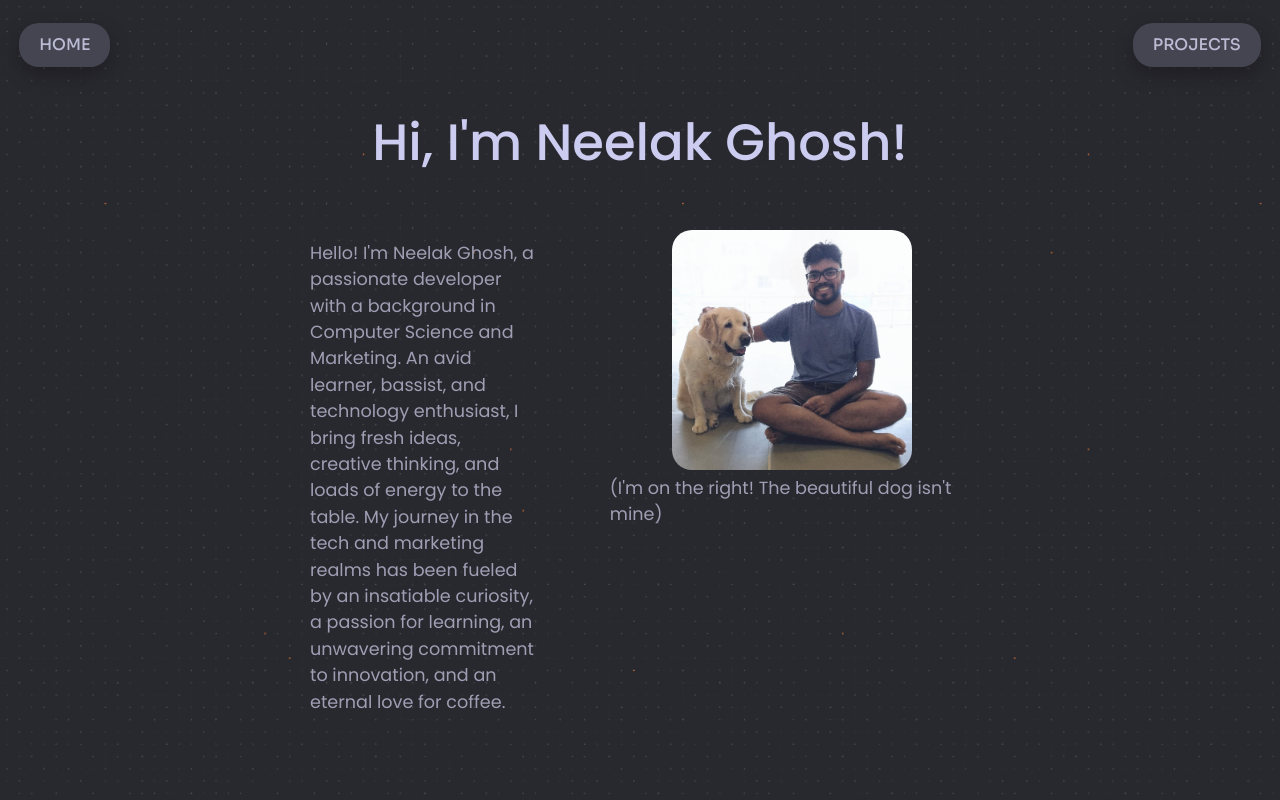
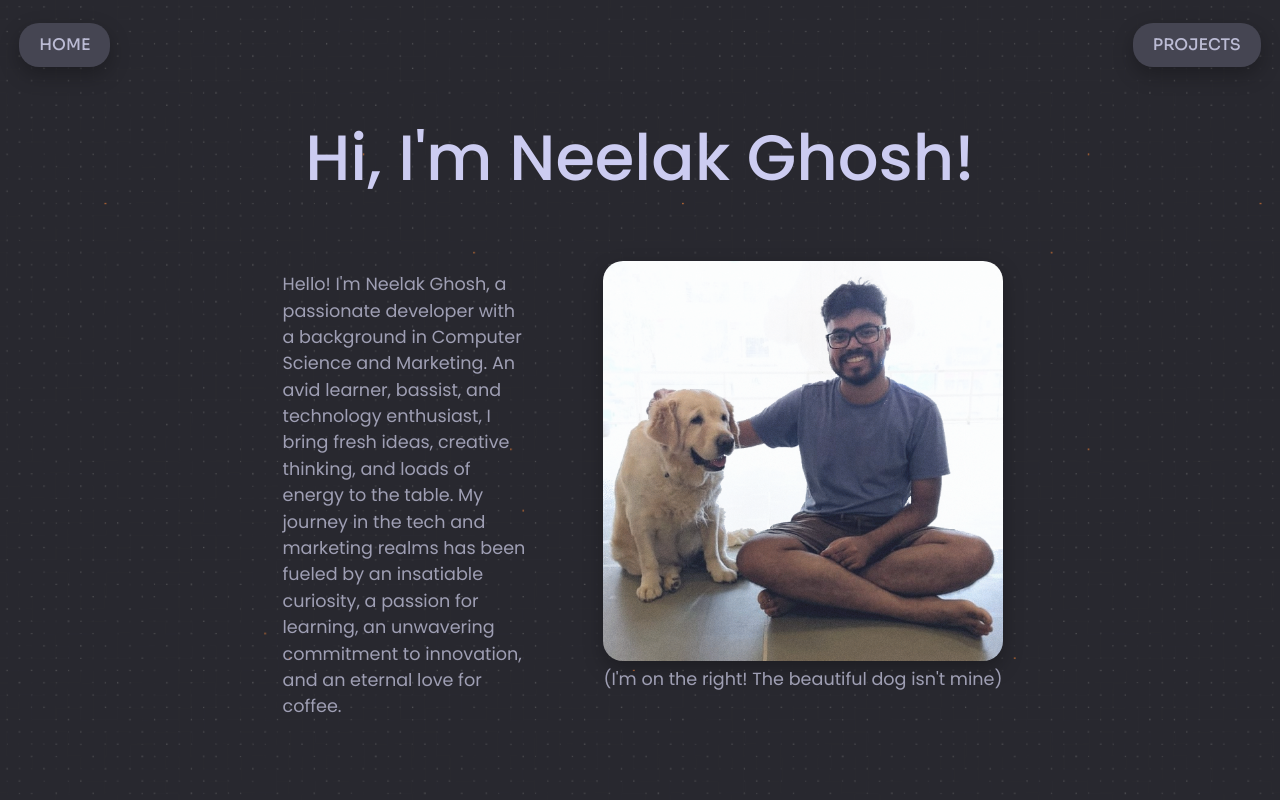
Before and after one commit to LiquidDazee/PortfolioWebsite, a React (Vite) app in the folder portfolio-site/: page /about in a window 1280 px wide. Built offline with nearby package versions, Linux system fonts and the light colour scheme.

Commit message:
Minor changes in home page and about page. Created ProjectCard Component

```diff
--- a/portfolio-site/src/pages/Pages.css
+++ b/portfolio-site/src/pages/Pages.css
@@ -23,6 +23,11 @@ p {
   font-family: "Poppins", sans-serif;
   font-weight: 400;
   color: var(--font2);
+}
+
+h1 {
+  font-size: 4rem !important;
+  text-align: center;
 }
 
 h2 {
@@ -86,7 +91,8 @@ p {
 .container {
   display: flex;
   flex-direction: column;
-  width: 50vw;
+  width: 1000px;
+  max-width: 90vw;
   align-items: center;
   justify-content: center;
   top: 20px;
@@ -135,6 +141,9 @@ p {
 .about-image {
   height: 30vh;
   width: 30vh;
+  min-width: 400px;
+  min-height: 400px;
+  box-shadow: 0px 8px 20px #00000044;
   border-radius: 20px;
 
   /* border: 5px solid red; */
@@ -148,6 +157,7 @@ p {
   align-items: center;
   justify-content: center;
   width: inherit;
+  max-width: 90vw;
   margin: 55px;
 }
 
```
Also changed, not shown: portfolio-site/src/assets/ProjectCard.tsx (added, +25 -0 lines), portfolio-site/src/assets/ProjectCard.css (added).
